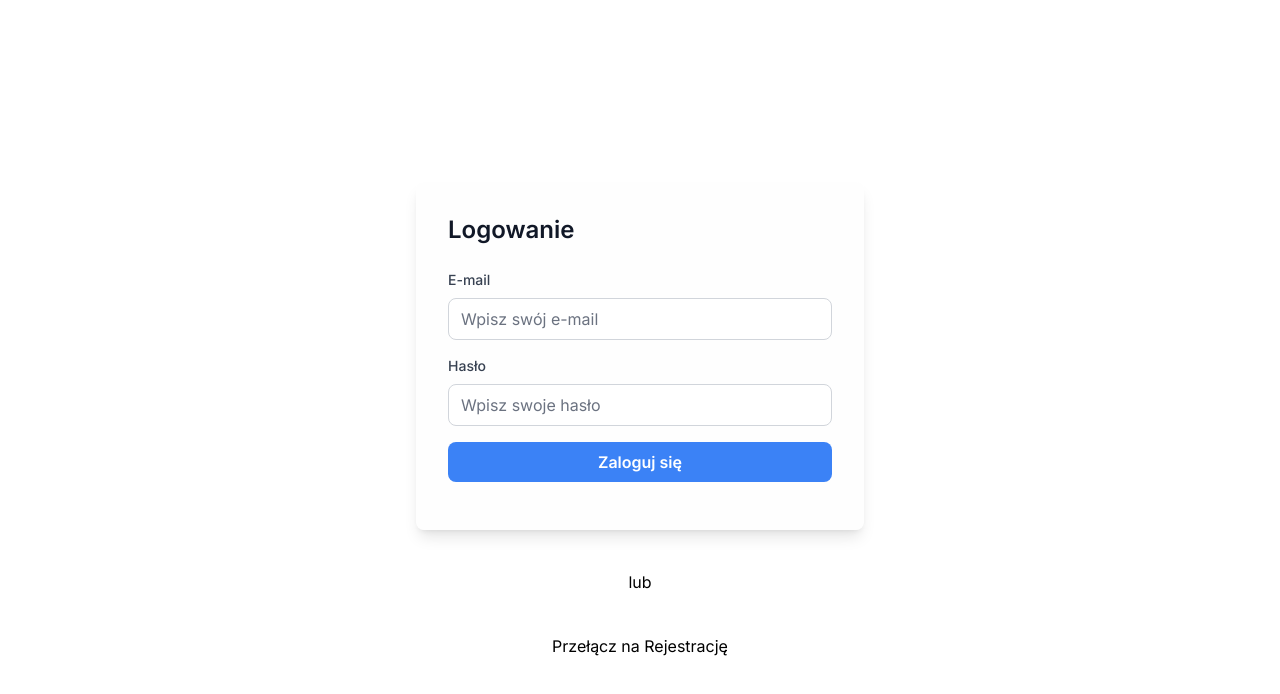
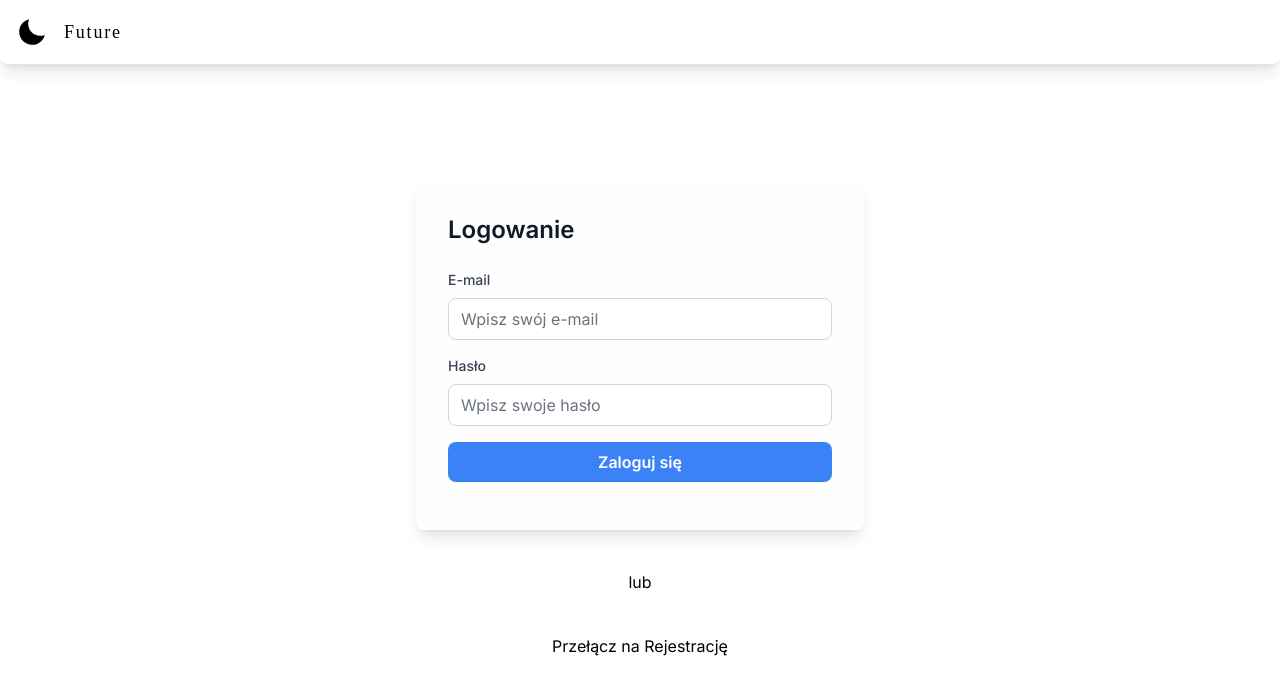
Before and after one commit to pawelek7k/future, a Next.js app: page /login in a window 1280 px wide. Shown: the top 694 px of the page. Built offline with nearby package versions, Linux system fonts and the light colour scheme; a web font is replaced by a local one.

Commit message:
add marketing nav

```diff
--- a/app/(marketing)/layout.tsx
+++ b/app/(marketing)/layout.tsx
@@ -1,5 +1,6 @@
 import type { Metadata } from "next";
 import { Inter } from "next/font/google";
+import { MarketingNavigation } from "../components/navigations/MarketingNav";
 import "../globals.css";
 
 const inter = Inter({ subsets: ["latin"] });
@@ -16,7 +17,10 @@ export default function RootLayout({
 }>) {
   return (
     <html lang="en">
-      <body className={inter.className}>{children}</body>
+      <body className={inter.className}>
+        <MarketingNavigation />
+        {children}
+      </body>
     </html>
   );
 }
--- a/app/components/navigations/MarketingNav.tsx
+++ b/app/components/navigations/MarketingNav.tsx
@@ -0,0 +1,9 @@
+import { Logo } from "../global/Logo";
+
+export const MarketingNavigation: React.FC = () => {
+  return (
+    <header className="flex justify-between p-4 w-full fixed z-40  backdrop-blur-md rounded-b-lg border-b top-0 items-center dark:border-b-zinc-800 shadow-lg">
+      <Logo />
+    </header>
+  );
+};
```
